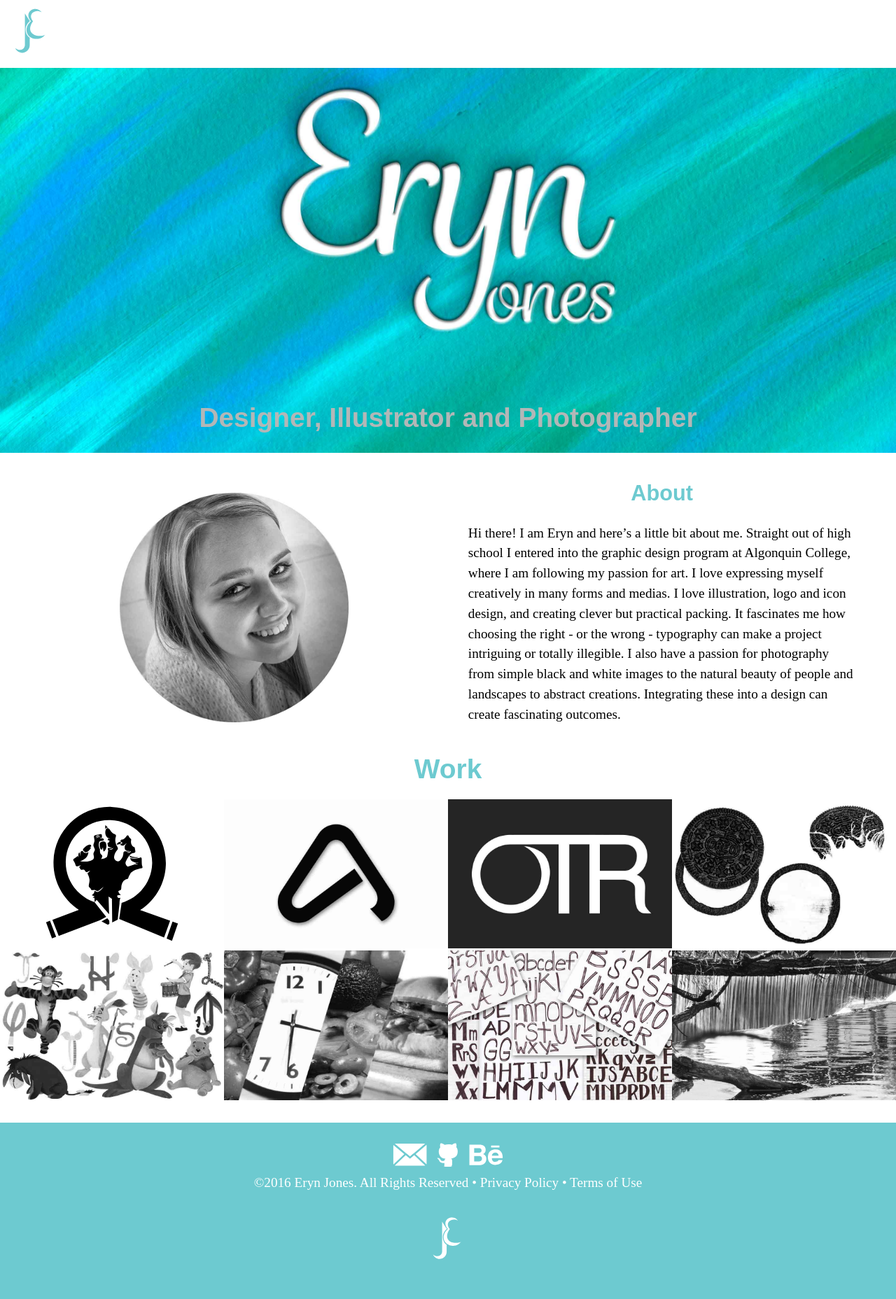
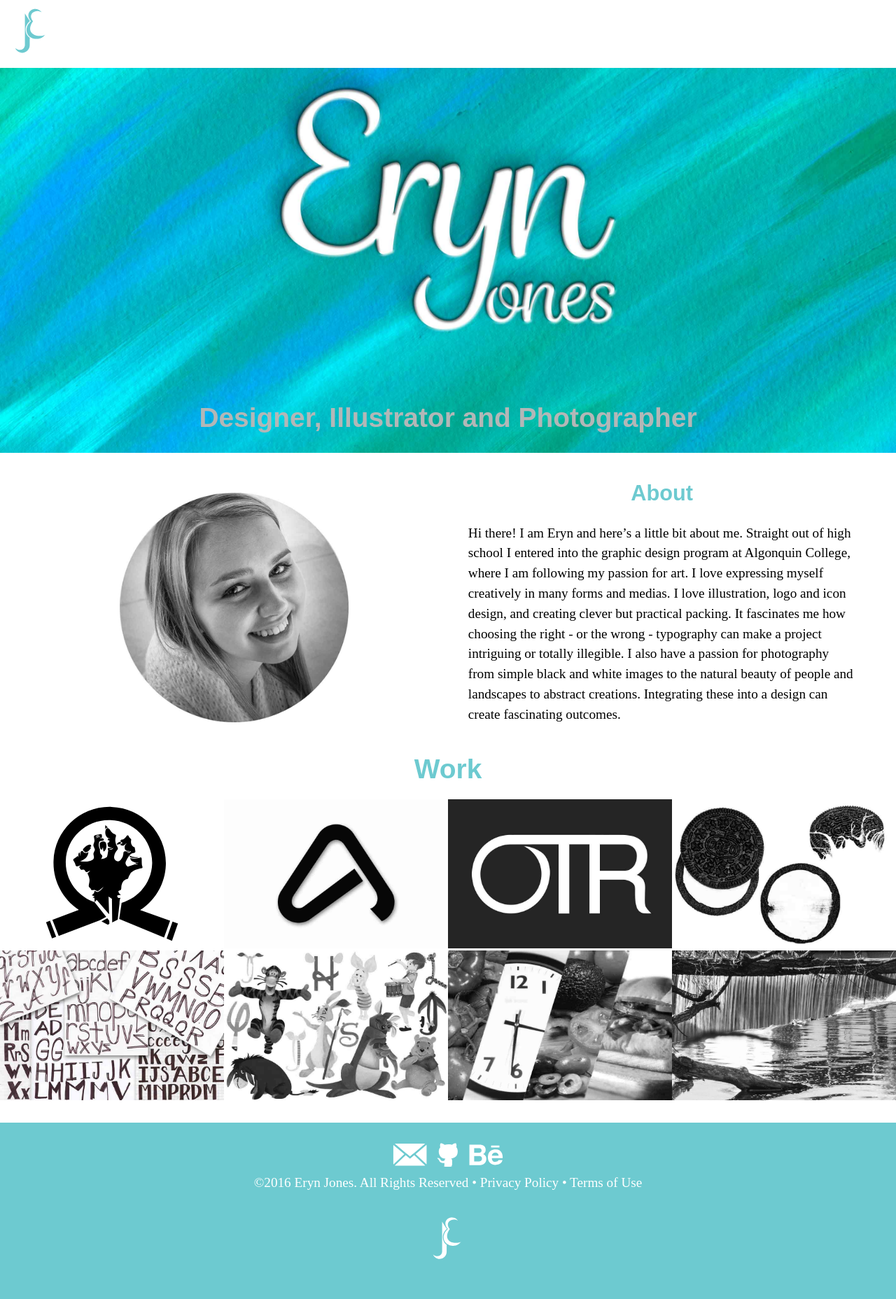
Before and after one commit to erynjones/portfolio, a Jekyll site: the page built from index.html, in a window 1280 px wide. Shown: the whole page at 70% size. Built offline with Jekyll 4.4.1, drawn with Linux system fonts in a browser that asks for light colours; some web fonts are replaced.

Commit message:
final order switch

```diff
--- a/index.html
+++ b/index.html
@@ -67,6 +67,14 @@ layout: default
     </div>
 
     <div class="grid pad-b">
+      <div id="type" class="unit xs-1 s-1 m-1-2 l-1-4 rel space">
+        <a itemprop="url" href="{{site.baseurl}}/jones-typeface">
+          <div class="opc img">
+            <img itemprop="image" src="{{site.baseurl}}/images/type-page.jpg" alt="Sketches of Jones Typeface.">
+          </div>
+          <h3 itemprop="name" class="title exa white">Type</h3>
+        </a>
+      </div>
       <div id="print" class="unit xs-1 s-1 m-1-2 l-1-4 rel space">
         <a itemprop="url" href="{{site.baseurl}}/winnie-the-pooh">
           <div class="opc img">
@@ -75,21 +83,13 @@ layout: default
           <h3 itemprop="name" class="title exa white">Print</h3>
         </a>
       </div>
+
       <div id="campaign" class="unit xs-1 s-1 m-1-2 l-1-4 rel space">
         <a itemprop="url" href="{{site.baseurl}}/subway">
           <div class="opc img">
             <img itemprop="image" src="{{site.baseurl}}/images/campaign-photo.jpg" alt="">
           </div>
           <h3 itemprop="name" class="title exa white">Campaign</h3>
-        </a>
-      </div>
-
-      <div id="type" class="unit xs-1 s-1 m-1-2 l-1-4 rel space">
-        <a itemprop="url" href="{{site.baseurl}}/jones-typeface">
-          <div class="opc img">
-            <img itemprop="image" src="{{site.baseurl}}/images/type-page.jpg" alt="Sketches of Jones Typeface.">
-          </div>
-          <h3 itemprop="name" class="title exa white">Type</h3>
         </a>
       </div>
       <div id="photography" class="unit xs-1 s-1 m-1-2 l-1-4 rel space">
```
